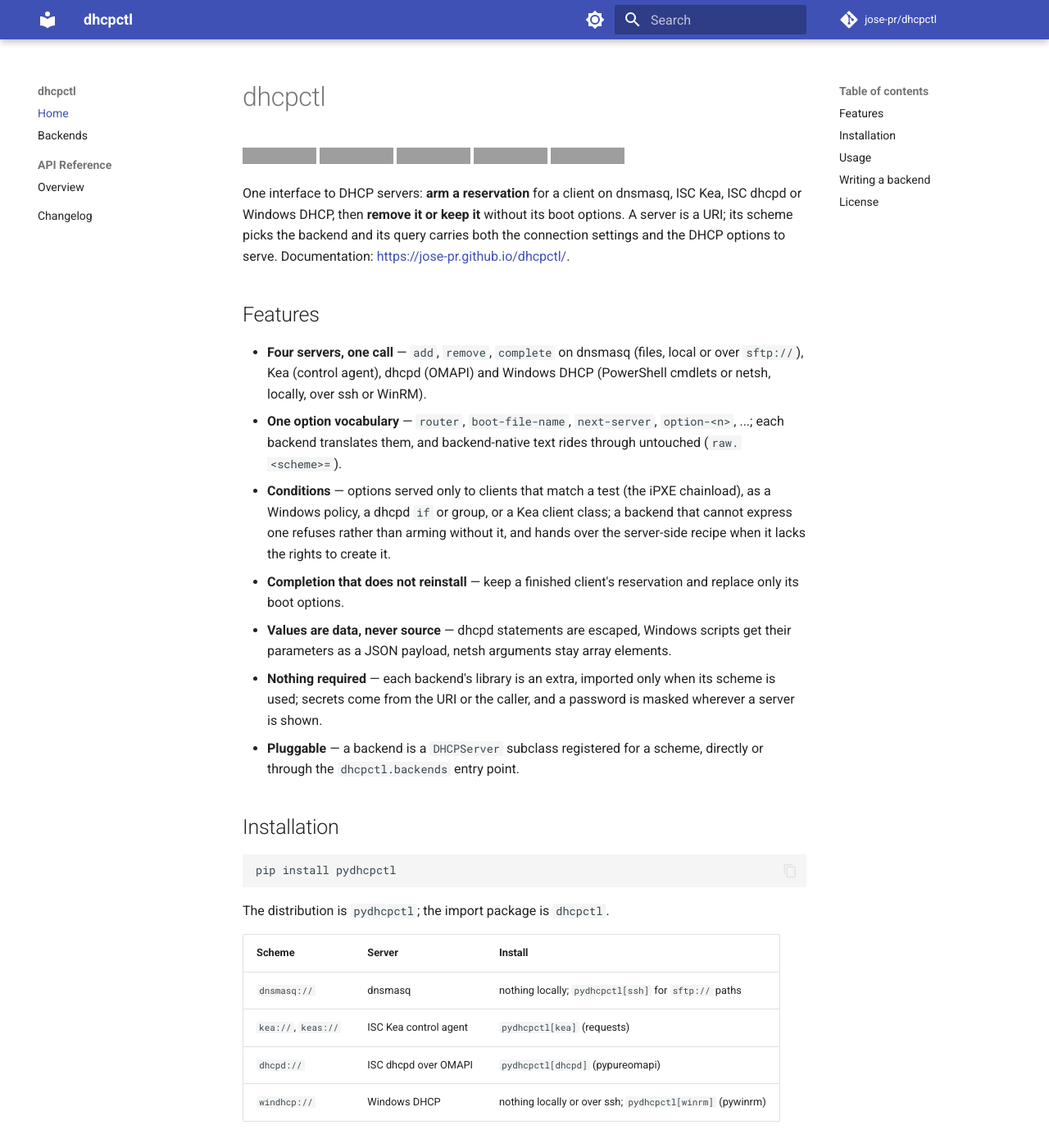
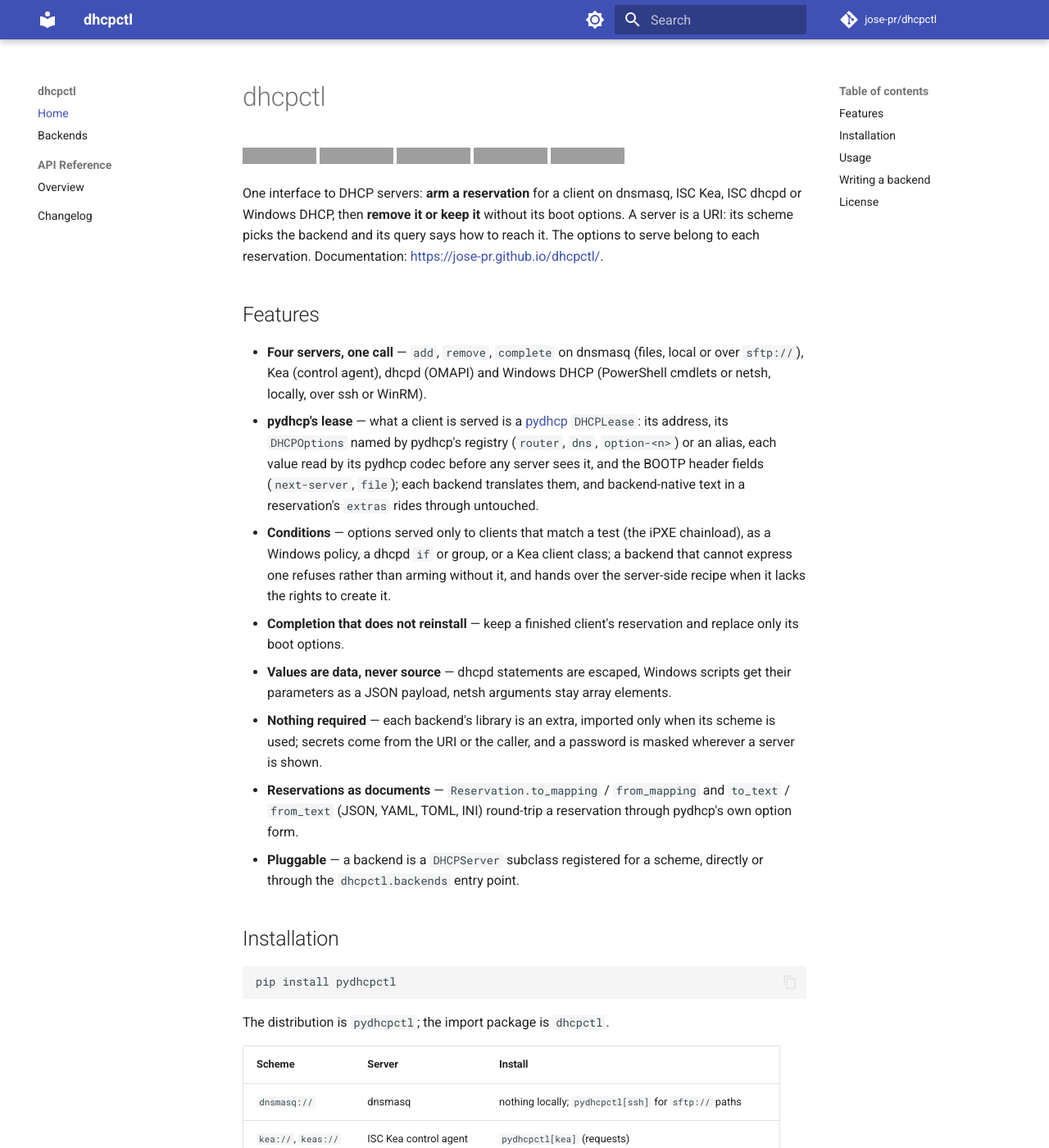
Before and after one commit to jose-pr/dhcpctl, an MkDocs documentation site: the page built from docs/index.md, in a window 1280 px wide and 1400 px high. Shown: the whole window at 82% size. Built offline with MkDocs 1.6.1 and Material for MkDocs 9.7.7, drawn with Linux system fonts in a browser that asks for light colours; comment, search, counter and statistics services are not loaded; some of the changed text lies outside the part shown; grey boxes are pictures that could not be loaded.

Commit message:
docs: leases, codemaps, credentials and the backend fixes

````diff
--- a/README.md
+++ b/README.md
@@ -8,8 +8,8 @@
 
 One interface to DHCP servers: **arm a reservation** for a client on dnsmasq,
 ISC Kea, ISC dhcpd or Windows DHCP, then **remove it or keep it** without its
-boot options. A server is a URI; its scheme picks the backend and its query
-carries both the connection settings and the DHCP options to serve.
+boot options. A server is a URI: its scheme picks the backend and its query says how to
+reach it. The options to serve belong to each reservation.
 Documentation: <https://jose-pr.github.io/dhcpctl/>.
 
 ## Features
@@ -17,9 +17,12 @@ Documentation: <https://jose-pr.github.io/dhcpctl/>.
 - **Four servers, one call** — `add`, `remove`, `complete` on dnsmasq (files,
   local or over `sftp://`), Kea (control agent), dhcpd (OMAPI) and Windows DHCP
   (PowerShell cmdlets or netsh, locally, over ssh or WinRM).
-- **One option vocabulary** — `router`, `boot-file-name`, `next-server`,
-  `option-<n>`, ...; each backend translates them, and backend-native text rides
-  through untouched (`raw.<scheme>=`).
+- **pydhcp's lease** — what a client is served is a [pydhcp](https://github.com/jose-pr/pydhcp)
+  `DHCPLease`: its address, its `DHCPOptions` named by pydhcp's registry
+  (`router`, `dns`, `option-<n>`) or an alias, each value read by its pydhcp
+  codec before any server sees it, and the BOOTP header fields (`next-server`,
+  `file`); each backend translates them, and backend-native text in a
+  reservation's `extras` rides through untouched.
 - **Conditions** — options served only to clients that match a test (the iPXE
   chainload), as a Windows policy, a dhcpd `if` or group, or a Kea client class;
   a backend that cannot express one refuses rather than arming without it, and
@@ -32,6 +35,9 @@ Documentation: <https://jose-pr.github.io/dhcpctl/>.
 - **Nothing required** — each backend's library is an extra, imported only when
   its scheme is used; secrets come from the URI or the caller, and a password
   is masked wherever a server is shown.
+- **Reservations as documents** — `Reservation.to_mapping` / `from_mapping`
+  and `to_text` / `from_text` (JSON, YAML, TOML, INI) round-trip a reservation
+  through pydhcp's own option form.
 - **Pluggable** — a backend is a `DHCPServer` subclass registered for a scheme,
   directly or through the `dhcpctl.backends` entry point.
 
@@ -50,25 +56,29 @@ The distribution is `pydhcpctl`; the import package is `dhcpctl`.
 | `dhcpd://` | ISC dhcpd over OMAPI | `pydhcpctl[dhcpd]` (pypureomapi) |
 | `windhcp://` | Windows DHCP | nothing locally or over ssh; `pydhcpctl[winrm]` (pywinrm) |
 
+`pydhcpctl[formats]` adds YAML, TOML and INI to `Reservation.to_text` /
+`from_text` (JSON needs nothing).
+
 Python 3.9 or later.
 
 ## Usage
 
 ```python
 import dhcpctl
-from ipaddress import ip_address, ip_network
+from ipaddress import ip_network
 
 from netimps import MACAddress
 
-server = dhcpctl.connect("kea://kea01:8000/?service=dhcp4&router=10.0.0.1")
+server = dhcpctl.connect("kea://kea01:8000/?service=dhcp4")  # how to reach it, nothing else
 
+# Options by name, and the BOOTP header fields beside them (not options).
+lease = server.codes.lease(
+    {"router": "10.0.0.1", "file": "undionly.kpxe", "next-server": "10.0.0.2"}
+)
 reservation = dhcpctl.Reservation(
-    target=dhcpctl.Target(
-        "web01", mac=MACAddress("aa:bb:cc:dd:ee:ff"), ip=ip_address("10.0.0.10")
-    ),
+    target=dhcpctl.Target("web01", mac=MACAddress("aa:bb:cc:dd:ee:ff")),
     scope=dhcpctl.Scope("lan", network=ip_network("10.0.0.0/24")),
-    # The URI's options, then these; later wins.
-    options=server.client_options({"boot-file-name": "undionly.kpxe"}),
+    lease=lease.replace(ip="10.0.0.10"),
     completion=dhcpctl.Completion(keep=True),  # keep the address when done
 )
 
@@ -82,7 +92,7 @@ A condition serves different options to clients that match a test:
 import dataclasses
 
 conditions = dhcpctl.parse_conditions(
-    {"ipxe": {"match": {"user-class": "iPXE"}, "options": {"boot-file-name": "boot.ipxe"}}}
+    {"ipxe": {"match": {"user-class": "iPXE"}, "options": {"file": "boot.ipxe"}}}
 )
 server.add(dataclasses.replace(reservation, conditions=conditions))
 print(server.condition_recipe(reservation, conditions["ipxe"]))  # what an admin applies
````
Also changed, not shown: CHANGELOG.md (+77 -7 lines), docs/api/reference.md (+8 -3 lines), docs/backends.md (+16 -12 lines).
